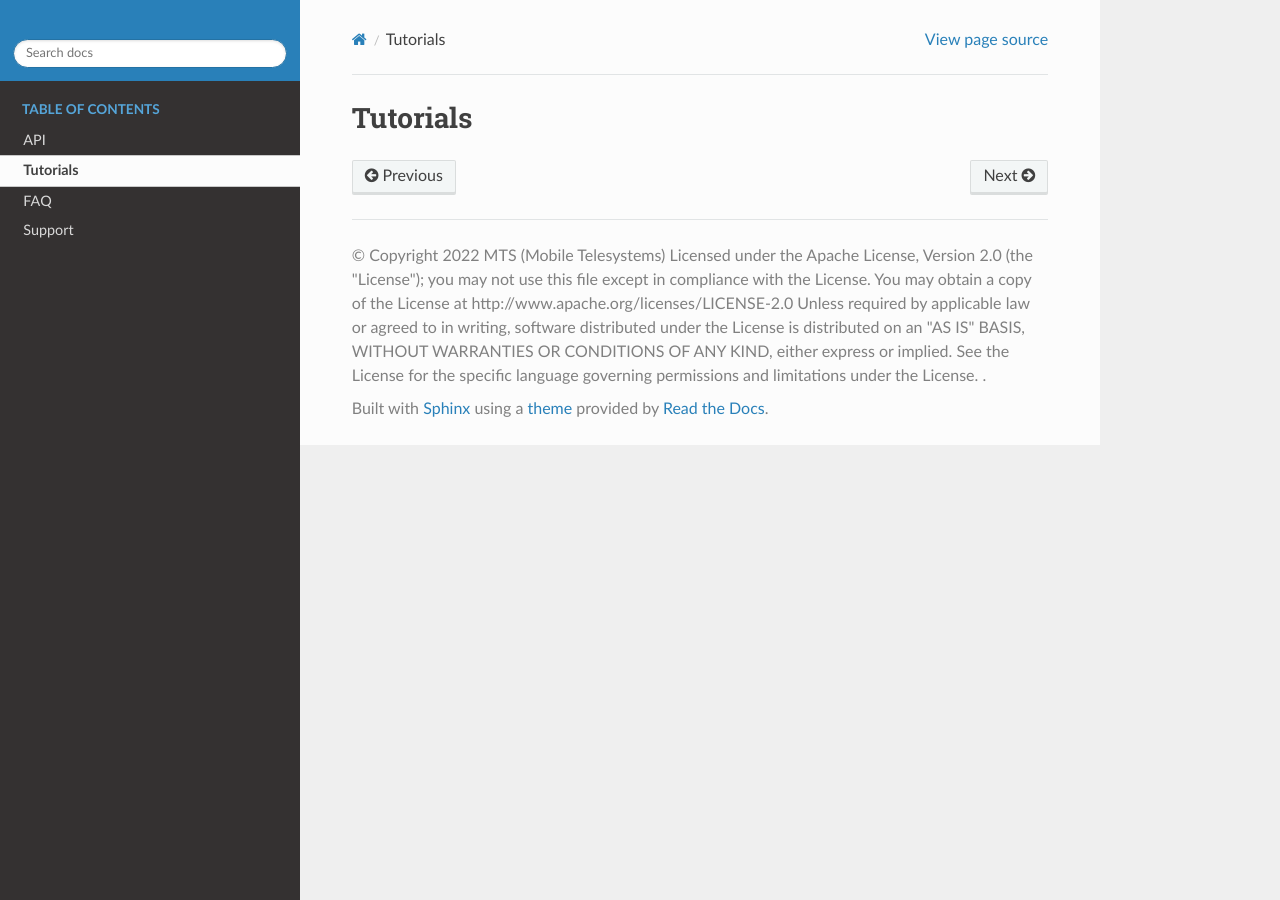
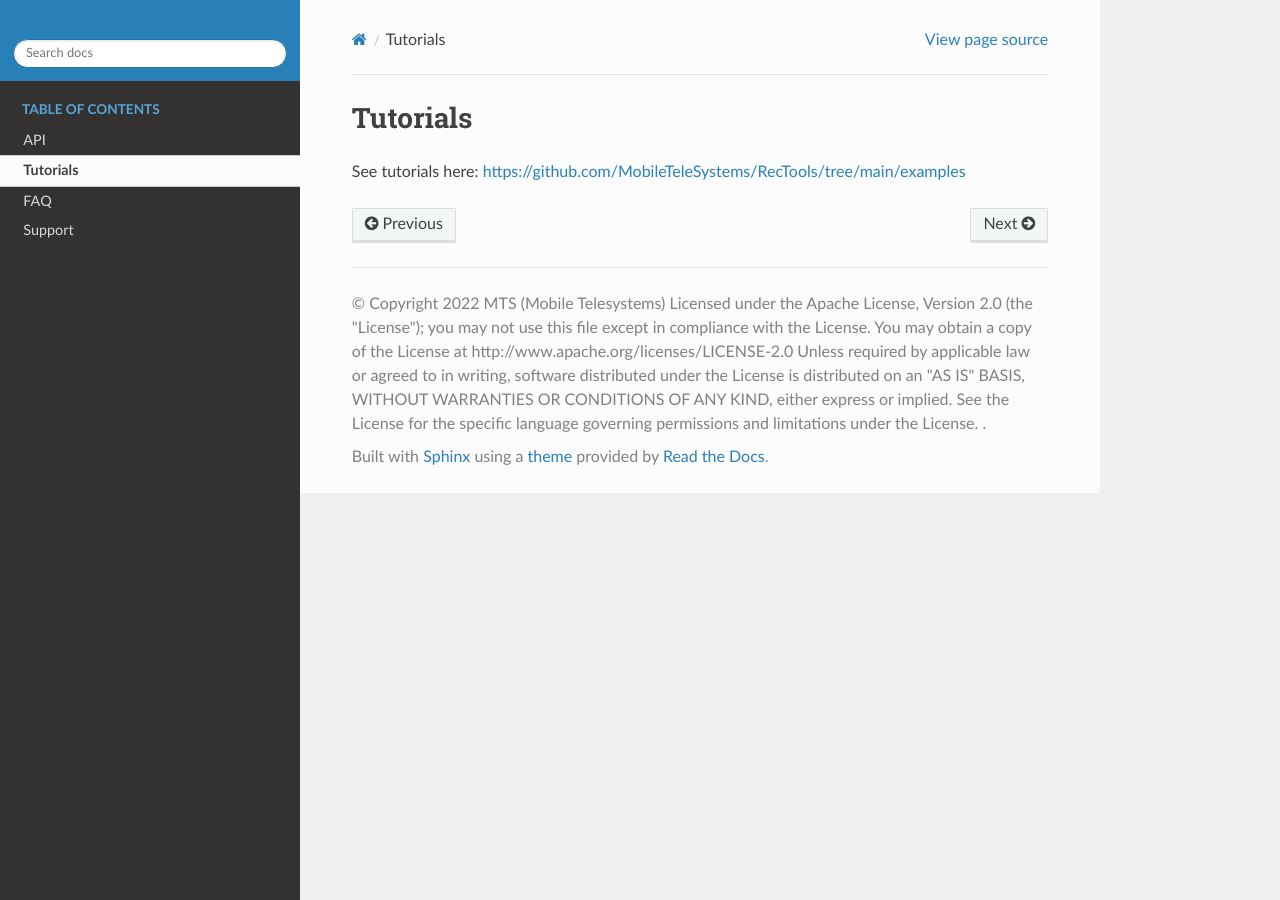
Before and after one commit to MobileTeleSystems/RecTools, a Sphinx documentation site: the page built from docs/source/tutorials.rst, in a window 1280 px wide. Built offline with Sphinx 7.4.7 and the Read the Docs theme 2.0.0, drawn with Linux system fonts in a browser that asks for light colours; pages that are not in the unit, such as notebooks, are missing from menus.

Commit message:
small hotfix for tutorials docs

```diff
--- a/docs/source/tutorials.rst
+++ b/docs/source/tutorials.rst
@@ -1,5 +1,7 @@
 Tutorials
 =========
+
+See tutorials here: https://github.com/MobileTeleSystems/RecTools/tree/main/examples
 
 .. toctree::
    :maxdepth: 4
```
